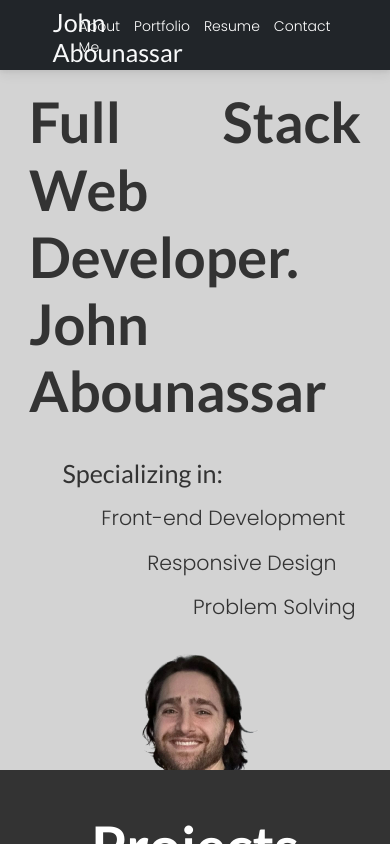
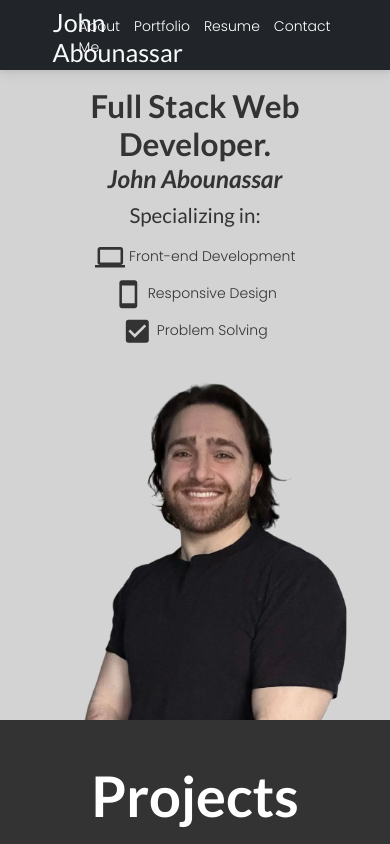
Before and after one commit to john-abou/react-portfolio, a React (Create React App) app: page / in a window 390 px wide. Built offline with nearby package versions, Linux system fonts and the light colour scheme; a web font is replaced by a local one.

Commit message:
Feat: Made the about page fully responsive.

```diff
--- a/src/Assets/css/style.css
+++ b/src/Assets/css/style.css
@@ -27,36 +27,48 @@ body {
 /* About Page styling */
 #about {
   overflow: hidden;
-  height: 700px;
+  height: 650px;
   background-color: #d3d3d3;
-}
-.about-photo {
-  margin: 0 0 0 -20%;
-  border-radius: 50%;
-  width: 140%;
-}
-.about-text {
-  margin: 15% 10%;
-  font-size: 1.2rem;
-  line-height: 1.5rem;
-  text-align: justify;
-}
-.about-description {
-  margin: 0 0 0 8%;
 }
 .about-header {
   font-size: 4rem;
   font-weight: bold;
-  margin: 10% 0 10% 0;
+  margin: 10% 0 0 0;
   text-align: 'left';
 }
+.about-name {
+  margin: 0 0 8% 0%;
+  font-size: 3rem;
+  font-weight: bold;
+  font-style: italic;
+  text-align: 'left';
+}
+.about-photo {
+  margin-top: 5%;
+  border-radius: 50%;
+  width: 130%;
+}
+.about-text {
+  margin-right: 0%;
+  margin-left: 10%;
+  font-size: 1.1rem;
+  line-height: 1.25rem;
+  text-align: left;
+}
+.about-description {
+  font-size: 2rem;
+  margin: 0 0 0 8%;
+}
 .skill-one{
+  font-size: 1.5rem;
   margin: 5% 0 0 15%;
 }
 .skill-two{
+  font-size: 1.5rem;
   margin: 5% 0 0 30%;
 }
 .skill-three{
+  font-size: 1.5rem;
   margin: 5% 0 0 45%;
 }
 
@@ -159,6 +171,7 @@ body {
   border-color: #2a3035 transparent transparent;
   border-width: 10px;
 }
+
 /* Define the animation */
 @keyframes scroll {
   0% {
@@ -181,28 +194,89 @@ footer div a {
 }
 
 /* Breakpoints */
-/* Tablet */
-@media screen and (max-width: 768px) {
-  .project-container {
-    width: 95%;
-    height: 95%;
+/* Desktop */
+@media screen and (max-width: 1200px) {
+  /* About Page */
+  .about-photo {
+    width: 140%;
+  }
+}
+@media screen and (max-width: 1000px) {
+  /* About Page */
+  #about {
+    height: 500px;
   }
   .about-photo {
-    margin: 0 0 0 -10%;
-    width: 120%;
+    width: 160%;
   }
-  .about-text {
+  .about-header{
+    font-size: 3.5rem;
+  }
+  .about-name {
+    font-size: 2.5rem;
+  }
+  .about-description {
+    margin-right: 0;
+    margin-left: 5%;
+    font-size: 1.5rem;
+  }
+  .skill-one, .skill-two, .skill-three {
+    font-size: 1.25rem;
+    margin: 5% 0 0 10%;
+  }
+}
+
+/* Tablet */
+@media screen and (max-width: 776px) {
+  /* About Page */
+  #about {
+    height: 800px;
+  }
+  .about-text{
     margin: 5% 5%;
+  }
+  .about-photo {
+    width: 150%;
+    margin-top: 0;
+  }
+  .about-header {
+    font-size: 2.75rem;
+  }
+  .about-name {
+    font-size: 2rem;
+    margin: 0 0 3% 0;
+  }
+  .about-description {
+    font-size: 1.5rem;
+    line-height: 1rem;
+  }
+  .skill-one, .skill-two, .skill-three {
+    font-size: 1.25rem;
+    margin: 2% 0 0 10%;
   }
 }
 
 /* Mobile */
 @media screen and (max-width: 576px) {
-  .about-photo {
-    margin: 0 0 0 -10%;
-    width: 120%;
+  /* About Page */
+  #about {
+    height: 650px;
   }
-  .about-text {
-    margin: 5% 5%;
+  .about-header{
+    font-size: 2.25rem;
+    text-align: center;
+  }
+  .about-name {
+    font-size: 1.75rem;
+    text-align: center;
+  }
+  .about-description {
+    font-size: 1.25rem;
+    margin-left: 0;
+    text-align: center;
+  }
+  .skill-one, .skill-two, .skill-three {
+    font-size: 1rem;
+    margin-left: 0;
   }
 }
--- a/src/pages/About.js
+++ b/src/pages/About.js
@@ -1,37 +1,32 @@
-import React from 'react';
+import React, {useState, useEffect} from 'react';
 import photo from '../assets/images/john.png'
+import LaptopIcon from '@material-ui/icons/Laptop';
+import SmartphoneIcon from '@material-ui/icons/Smartphone';
+import CheckBoxIcon from '@material-ui/icons/CheckBox';
 
 export default function About() {
+  let width = window.innerWidth;
+  const isTablet = width < 778;
 
   return (
     <div className='container-fluid'>
       <section id="about" className='row'>
         <div className='col-md-6 col-sm-12'>
-          <article className="about-text">
-            {/* <p >
-              I am a highly motivated and detail-oriented Fullstack Web Developer with a passion for creating engaging and user-friendly websites. My expertise lies in Javascript, HTML, CSS, Node.js, MySQL, MongoDB, Express.js, and React.js. As a lifelong learner, I am always exploring new technologies to stay up-to-date with the latest trends and advancements in web development.
-            </p>
-            <p>
-              Before transitioning into web development, I worked as an operations coordinator at a startup in San Francisco. There, I successfully managed the lifecycle of over 2,000 daily deliveries, reduced operating costs by 10%, and analyzed client data to make data-driven decisions for market expansion.
-            </p>
-            <p>
-              My experience in operations has honed my ability to problem-solve, think critically, and work collaboratively with others. I apply these skills to my work as a web developer to create functional and visually appealing websites that meet the unique needs of each client.
-            </p>
-            <p>
-              I am committed to delivering high-quality work and exceeding client expectations. Let's work together to create a website that showcases your brand and drives results.and connect with me on LinkedIn to stay in touch. I'm excited about the possibilities that web development holds, and I'm always looking for new opportunities to create something amazing.
-            </p> */}
-            <h1 className='about-header'>Full Stack Web Developer. <span>John Abounassar</span></h1>
+          <article className="about-text d-flex flex-column justify-content-center">
+            <h1 className='about-header'>Full Stack Web Developer.</h1>
+            <h2 className='about-name'>John Abounassar</h2>
             <div className='about-description'>
-              <h3 className='mx-2 fs-1'>Specializing in: </h3>
-              <p className='skill-one fs-3'>Front-end Development</p>
-              <p className='skill-two fs-3'>Responsive Design</p>
-              <p className='skill-three fs-3'>Problem Solving</p>
-
+                <div className='d-flex flex-column justify-content-center'>
+                  <h3 className='mx-2'>Specializing in: </h3>
+                  <p className='skill-one'><LaptopIcon fontSize='large'/> Front-end Development</p>
+                  <p className='skill-two'><SmartphoneIcon fontSize='large'/> Responsive Design</p>
+                  <p className='skill-three'><CheckBoxIcon fontSize='large'/> Problem Solving</p>
+                </div>
             </div>
           </article>
         </div>
         <div className='col-md-6 col-sm-12'>
-          <aside>
+          <aside className='d-flex flex-column justify-content-center'>
             {<img src={photo} className="about-photo" alt="My face" />}
           </aside>
         </div>
```
